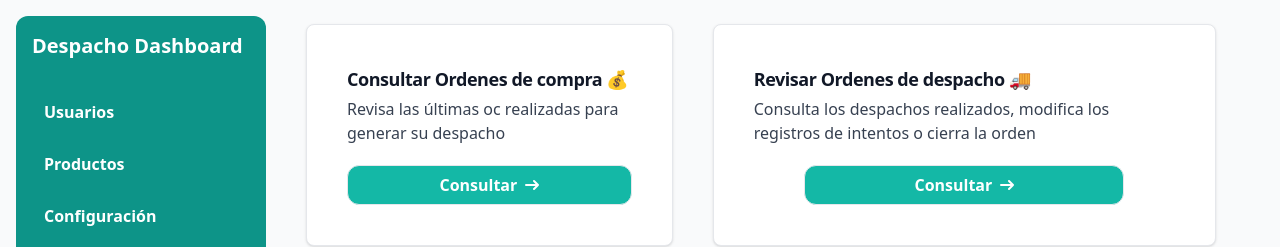
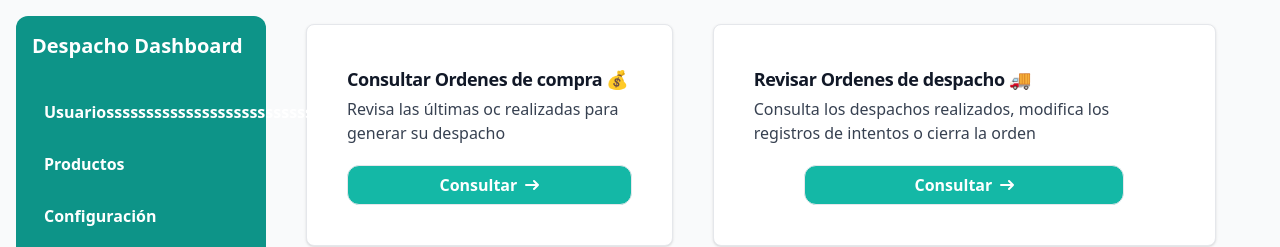
Before and after one commit to FuryMaxus/devops_front, a React (Vite) app: page / in a window 1280 px wide. Shown: the top 247 px of the page. Built offline with nearby package versions, Linux system fonts and the light colour scheme.

Commit message:
Update Navbar link text to 'Usuariossssssssssssssssssssssssss'

```diff
--- a/src/componentes/Layouts/Navbar.jsx
+++ b/src/componentes/Layouts/Navbar.jsx
@@ -11,7 +11,7 @@ function Navbar() {
             href="#"
             className="block font-bold py-2 px-3 hover:bg-teal-700 rounded"
           >
-            Usuarios
+            Usuariossssssssssssssssssssssssss
           </a>
         </li>
         <li>
```
